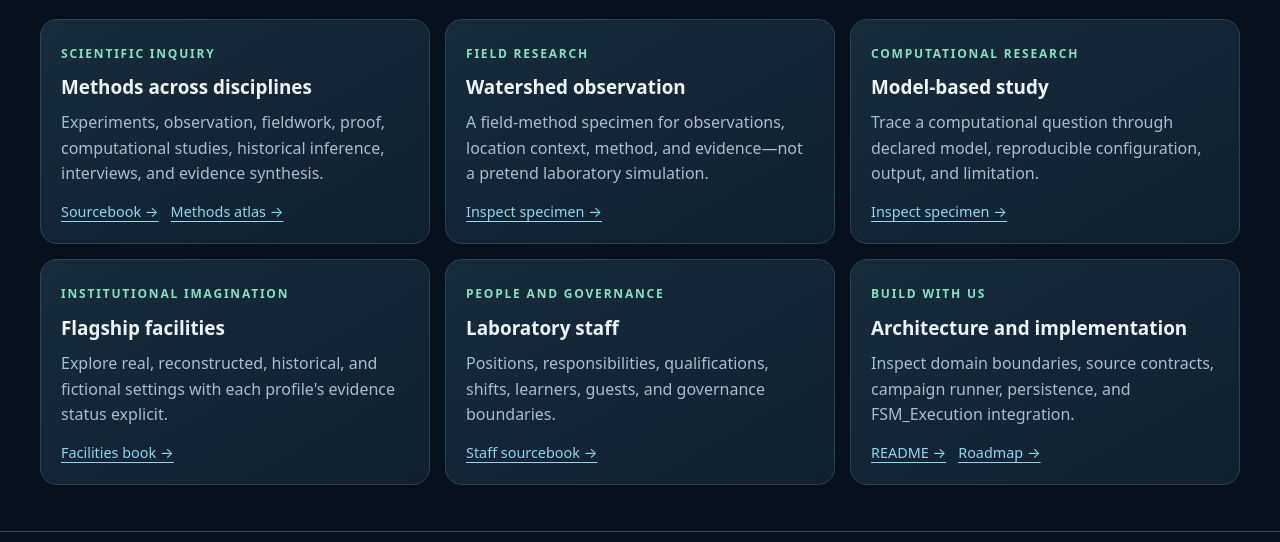
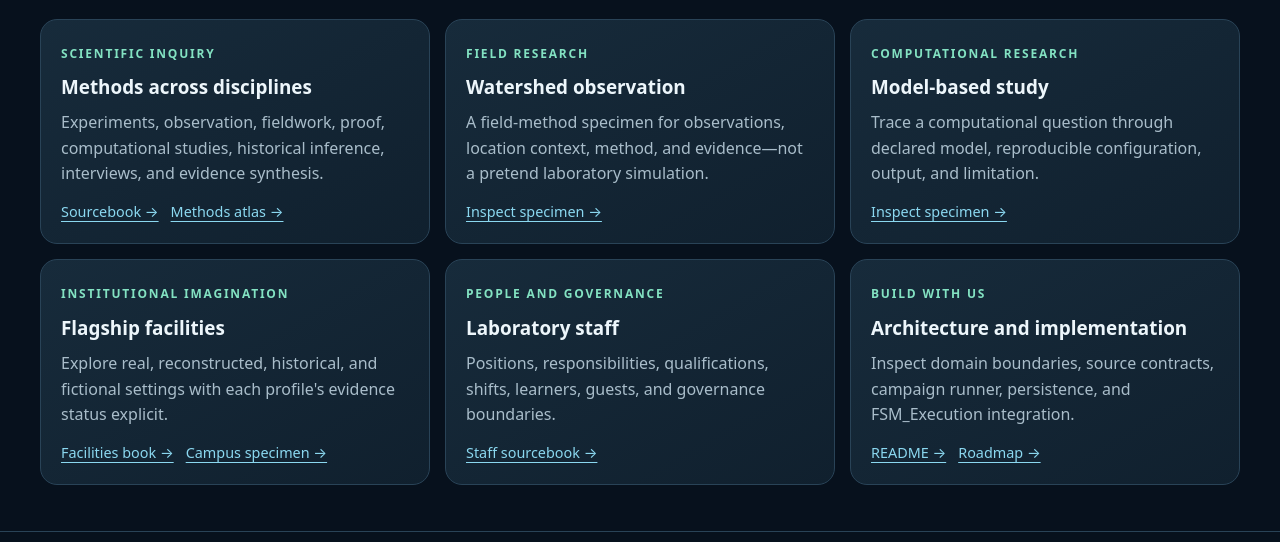
Before and after one commit to TrentBest/TheSingularityWorkshop.SingularityLaboratories, a plain HTML site: page docs/index.html in a window 1280 px wide. Shown: the part 7388-7930 px from the top of the page. Drawn offline with Linux system fonts and the light colour scheme.

Commit message:
Link the campus specimen from the Pages facility card

```diff
--- a/docs/index.html
+++ b/docs/index.html
@@ -55,7 +55,7 @@
 <article class="card"><span class="tag">Scientific inquiry</span><h3>Methods across disciplines</h3><p>Experiments, observation, fieldwork, proof, computational studies, historical inference, interviews, and evidence synthesis.</p><div class="links"><a href="https://github.com/TrentBest/TheSingularityWorkshop.SingularityLaboratories/blob/development/docs/books/scientific-inquiry.md">Sourcebook →</a><a href="https://github.com/TrentBest/TheSingularityWorkshop.SingularityLaboratories/blob/development/docs/research-methods-atlas.md">Methods atlas →</a></div></article>
 <article class="card"><span class="tag">Field research</span><h3>Watershed observation</h3><p>A field-method specimen for observations, location context, method, and evidence—not a pretend laboratory simulation.</p><div class="links"><a href="https://github.com/TrentBest/TheSingularityWorkshop.SingularityLaboratories/blob/development/docs/specimens/field-observation-watershed.md">Inspect specimen →</a></div></article>
 <article class="card"><span class="tag">Computational research</span><h3>Model-based study</h3><p>Trace a computational question through declared model, reproducible configuration, output, and limitation.</p><div class="links"><a href="https://github.com/TrentBest/TheSingularityWorkshop.SingularityLaboratories/blob/development/docs/specimens/computational-study.md">Inspect specimen →</a></div></article>
-<article class="card"><span class="tag">Institutional imagination</span><h3>Flagship facilities</h3><p>Explore real, reconstructed, historical, and fictional settings with each profile's evidence status explicit.</p><div class="links"><a href="https://github.com/TrentBest/TheSingularityWorkshop.SingularityLaboratories/blob/development/docs/books/flagship-laboratory-facilities.md">Facilities book →</a></div></article>
+<article class="card"><span class="tag">Institutional imagination</span><h3>Flagship facilities</h3><p>Explore real, reconstructed, historical, and fictional settings with each profile's evidence status explicit.</p><div class="links"><a href="https://github.com/TrentBest/TheSingularityWorkshop.SingularityLaboratories/blob/development/docs/books/flagship-laboratory-facilities.md">Facilities book →</a><a href="https://github.com/TrentBest/TheSingularityWorkshop.SingularityLaboratories/blob/development/docs/specimens/teaching-research-campus.md">Campus specimen →</a></div></article>
 <article class="card"><span class="tag">People and governance</span><h3>Laboratory staff</h3><p>Positions, responsibilities, qualifications, shifts, learners, guests, and governance boundaries.</p><div class="links"><a href="https://github.com/TrentBest/TheSingularityWorkshop.SingularityLaboratories/blob/development/docs/books/laboratory-npcs.md">Staff sourcebook →</a></div></article>
 <article class="card"><span class="tag">Build with us</span><h3>Architecture and implementation</h3><p>Inspect domain boundaries, source contracts, campaign runner, persistence, and FSM_Execution integration.</p><div class="links"><a href="https://github.com/TrentBest/TheSingularityWorkshop.SingularityLaboratories/blob/development/README.md">README →</a><a href="https://github.com/TrentBest/TheSingularityWorkshop.SingularityLaboratories/blob/development/ROADMAP.md">Roadmap →</a></div></article>
 </div></section></main>
```
